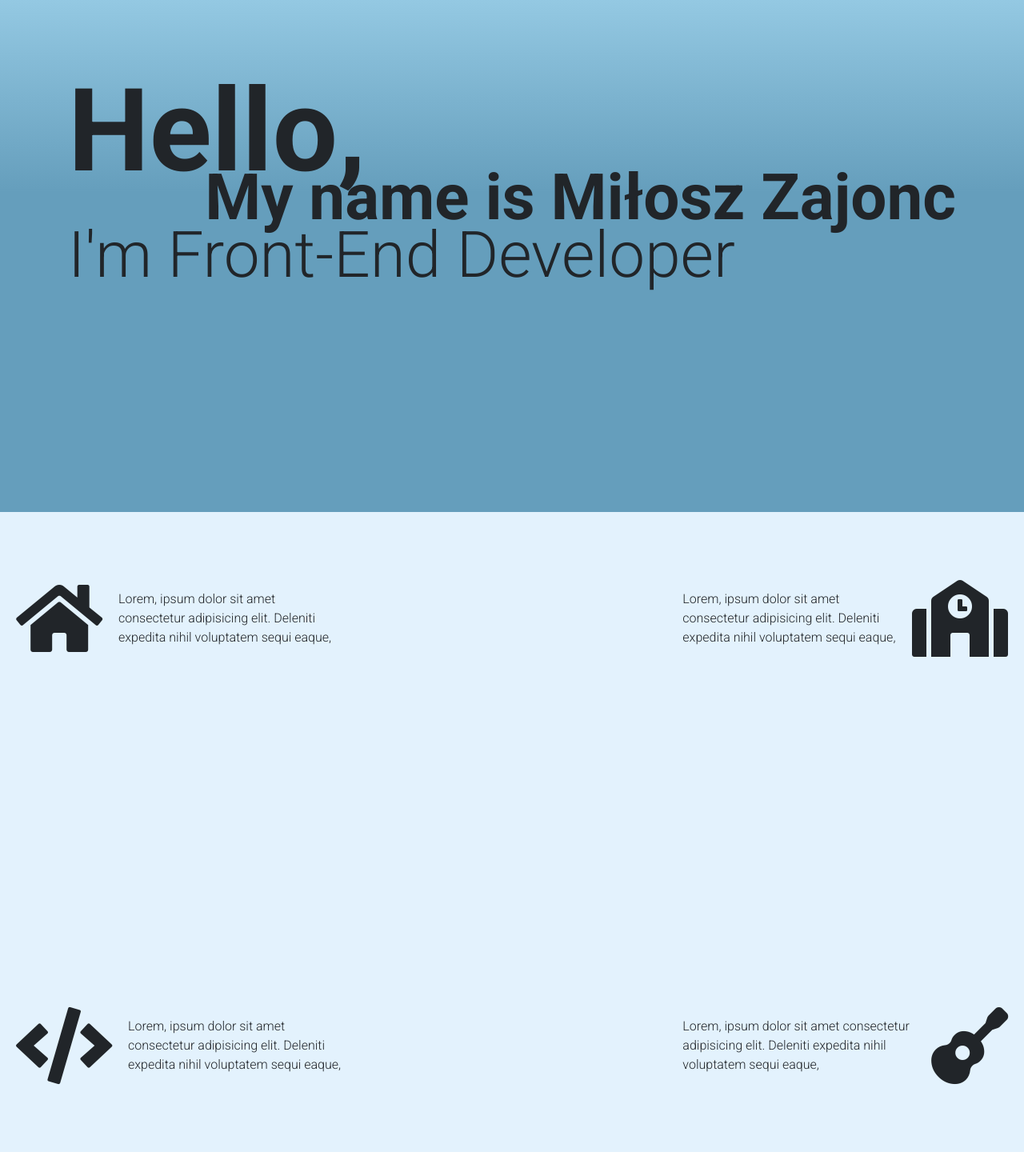
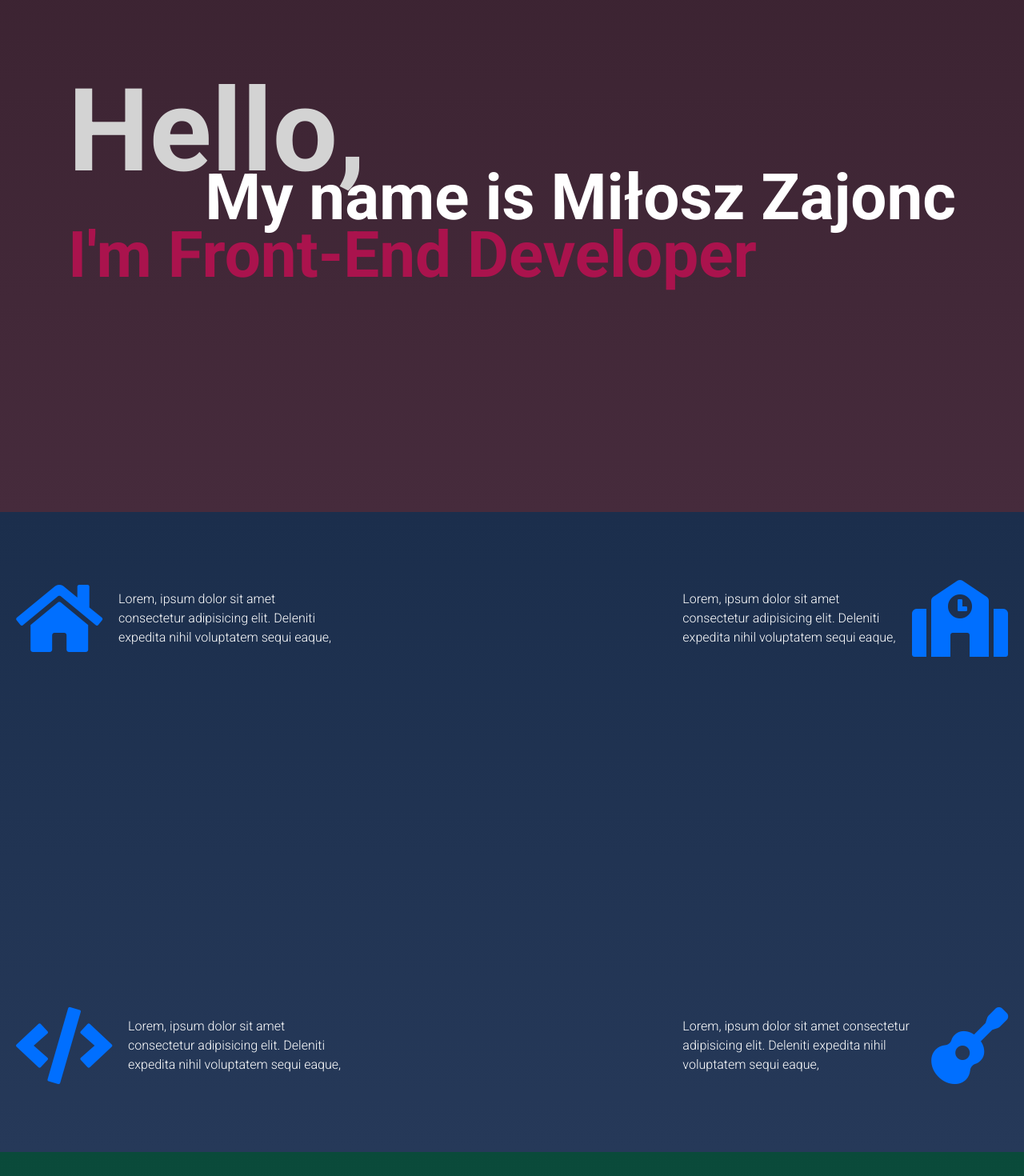
Before and after one commit to ZajoncM/portfolio, a React (Create React App) app: page / in a window 1280 px wide. Shown: the part 160-1630 px from the top of the page at 80% size. Built offline with nearby package versions, Linux system fonts and the light colour scheme.

Commit message:
changing colors

```diff
--- a/src/pages/Navigation.js
+++ b/src/pages/Navigation.js
@@ -35,7 +35,7 @@ class Navigation extends React.Component {
       <header>
         <Router>
           <MDBNavbar
-            color="light-green lighten-2"
+            color="black"
             fixed="top"
             dark
             expand="md"
--- a/src/sass/_About.scss
+++ b/src/sass/_About.scss
@@ -1,6 +1,6 @@
 .about {
   flex-basis: 100vh;
-  background-color: #e3f2fd;
+  background-image: linear-gradient($darkBlue, $lightBlue);
   display: flex;
   flex-direction: column;
   justify-content: space-around;
@@ -25,6 +25,7 @@
     display: none;
     text-align: center;
     animation: opacity 1s 0.75s both;
+    color: $blue;
     @media (min-width: 768px) {
       display: block;
       grid-column: 2 / span 1;
@@ -34,8 +35,10 @@
   &__home {
     display: flex;
     padding-left: 20px;
+    color: $blue;
     justify-content: space-around;
     align-items: center;
+
     animation: slideRight 1s;
     @media (min-width: 768px) {
       grid-column: 1 / span 1;
@@ -45,6 +48,7 @@
     &-text {
       max-width: 80%;
       padding-left: 20px;
+      color: white;
     }
   }
   &__school {
@@ -52,6 +56,7 @@
     padding-right: 20px;
     justify-content: space-around;
     align-items: center;
+    color: $blue;
     animation: slideLeft 1s 0.5s both;
     @media (min-width: 768px) {
       grid-column: 3 / span 1;
@@ -60,6 +65,7 @@
     &-text {
       max-width: 80%;
       padding-right: 20px;
+      color: white;
     }
   }
   &__code {
@@ -67,6 +73,7 @@
     padding-left: 20px;
     justify-content: space-around;
     align-items: center;
+    color: $blue;
     animation: slideRight 1s 1s both;
     @media (min-width: 768px) {
       grid-column: 1 / span 1;
@@ -75,6 +82,7 @@
     &-text {
       max-width: 80%;
       padding-left: 20px;
+      color: white;
     }
   }
   &__guitar {
@@ -82,6 +90,7 @@
     padding-right: 20px;
     justify-content: space-around;
     align-items: center;
+    color: $blue;
     animation: slideLeft 1s 1.5s both;
     @media (min-width: 768px) {
       grid-column: 3 / span 1;
@@ -90,6 +99,7 @@
     &-text {
       max-width: 80%;
       padding-right: 20px;
+      color: white;
     }
   }
 
--- a/src/sass/_Contact.scss
+++ b/src/sass/_Contact.scss
@@ -1,7 +1,7 @@
 .contact {
   flex-basis: 50vh;
   display: flex;
-  background-color: $blue-color;
+  background-image: linear-gradient($darkViolet, $lightViolet);
   align-items: stretch;
   overflow: hidden;
 }
@@ -27,7 +27,7 @@
 .wall {
   align-self: center;
   height: 40vh;
-  border: 1px solid black;
+  border: 1px solid $violet;
   animation: wallHeight 0.5s 1s both;
 }
 
@@ -40,6 +40,10 @@
   animation: slideLeft 1s 0.5s both;
   & a {
     color: black;
+
+    &:hover {
+      color: $violet;
+    }
   }
   & .fab {
     font-size: 3rem;
--- a/src/sass/_Header.scss
+++ b/src/sass/_Header.scss
@@ -1,6 +1,6 @@
 .header {
   flex-basis: 100vh;
-  background-image: linear-gradient(#b3e5fc, $blue-color, $blue-color);
+  background-image: linear-gradient($darkViolet, $lightViolet);
   display: flex;
   align-items: center;
   justify-content: center;
@@ -13,6 +13,7 @@
     font-size: 5rem;
     font-weight: bold;
     line-height: 0.6;
+    color: lightgray;
     @media (min-width: 768px) {
       font-size: 9rem;
     }
@@ -22,6 +23,7 @@
     font-size: 4rem;
     font-weight: bold;
     line-height: 0.8;
+    color: white;
     @media (min-width: 768px) {
       font-size: 5rem;
     }
@@ -30,6 +32,8 @@
     text-align: left;
     font-size: 4rem;
     line-height: 0.8;
+    font-weight: bold;
+    color: $violet;
     @media (min-width: 768px) {
       font-size: 5rem;
     }
--- a/src/sass/_Skill.scss
+++ b/src/sass/_Skill.scss
@@ -1,6 +1,7 @@
 .skill {
   flex-basis: 100vh;
   display: flex;
+  background-image: linear-gradient($darkGreen, $lightGreen);
   flex-direction: column;
   justify-content: space-around;
   padding: 0 5vw;
--- a/src/sass/_Variables.scss
+++ b/src/sass/_Variables.scss
@@ -1,5 +1,18 @@
-$green-color: #8e8741;
-$brown-color: #bd986b;
-$lightBrown-color: #daad86;
-$cream-color: #fbeec1;
-$blue-color: #659ebc;
+@import url("https://fonts.googleapis.com/css?family=Roboto:400,700&display=swap&subset=latin-ext");
+@import url("https://fonts.googleapis.com/css?family=Montserrat:400,700&display=swap&subset=latin-ext");
+// Colors
+$lightBlue: #263959;
+$darkBlue: #1b2e4c;
+$blue: #006fff;
+$violet: #aa134d;
+$darkViolet: #3a2230;
+$lightViolet: #462b3c;
+$gray: #bbb;
+$darkGreen: #0a4a3a;
+$green: #89c76f;
+$lightGreen: #135645;
+
+// Fonts
+
+$default_font: "arial", "sans-serif";
+$special_font: "Montserrat", sans-serif;
```
